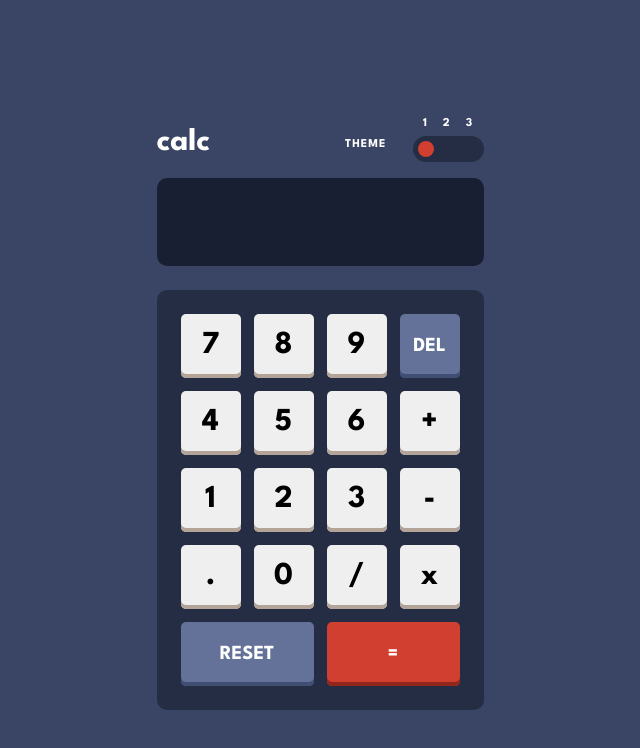
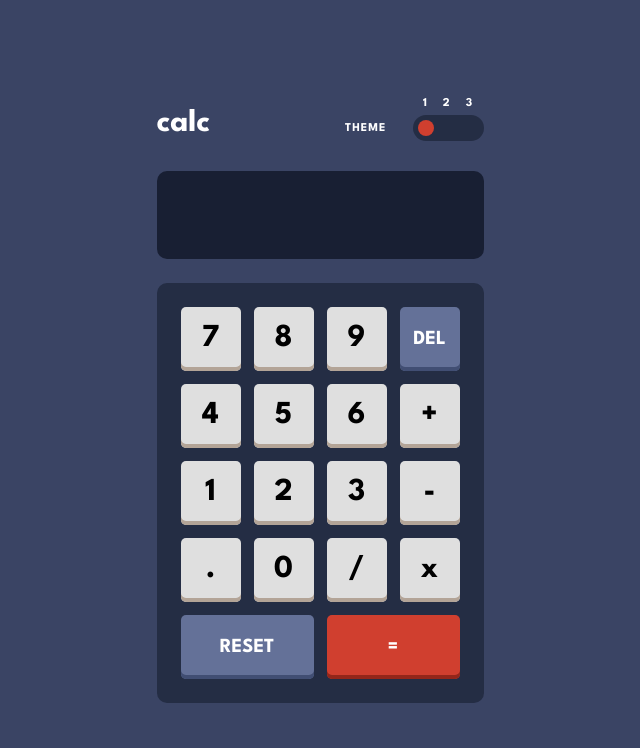
Before and after one commit to nanooka/calculator, a plain HTML site: page index.html in a window 1280 px wide. Shown: the whole page, without its empty margins (320-960 px from the left). Drawn offline with Linux system fonts and the light colour scheme.

Commit message:
reset css

```diff
--- a/index.html
+++ b/index.html
@@ -4,13 +4,14 @@
     <meta charset="UTF-8" />
     <meta name="viewport" content="width=device-width, initial-scale=1.0" />
     <title>Calculator app</title>
+    <link rel="stylesheet" href="reset.css" />
     <link rel="stylesheet" href="styles.css" />
   </head>
   <body>
     <header>
       <h1>calc</h1>
       <div class="mode">
-        <p>theme</p>
+        <p class="theme-txt">theme</p>
         <div class="theme">
           <div class="theme-number">
             <p>1</p>
--- /dev/null
+++ b/reset.css
@@ -0,0 +1,124 @@
+html,
+body,
+div,
+span,
+applet,
+object,
+iframe,
+h1,
+h2,
+h3,
+h4,
+h5,
+h6,
+p,
+blockquote,
+pre,
+a,
+abbr,
+acronym,
+address,
+big,
+cite,
+code,
+del,
+dfn,
+em,
+img,
+ins,
+kbd,
+q,
+s,
+samp,
+small,
+strike,
+strong,
+sub,
+sup,
+tt,
+var,
+b,
+u,
+i,
+center,
+dl,
+dt,
+dd,
+ol,
+ul,
+li,
+fieldset,
+form,
+label,
+legend,
+table,
+caption,
+tbody,
+tfoot,
+thead,
+tr,
+th,
+td,
+article,
+aside,
+canvas,
+details,
+embed,
+figure,
+figcaption,
+footer,
+header,
+hgroup,
+menu,
+nav,
+output,
+ruby,
+section,
+summary,
+time,
+mark,
+audio,
+video {
+  margin: 0;
+  padding: 0;
+  border: 0;
+  font-size: 100%;
+  font: inherit;
+  vertical-align: baseline;
+}
+/* HTML5 display-role reset for older browsers */
+article,
+aside,
+details,
+figcaption,
+figure,
+footer,
+header,
+hgroup,
+menu,
+nav,
+section {
+  display: block;
+}
+body {
+  line-height: 1;
+}
+ol,
+ul {
+  list-style: none;
+}
+blockquote,
+q {
+  quotes: none;
+}
+blockquote:before,
+blockquote:after,
+q:before,
+q:after {
+  content: "";
+  content: none;
+}
+table {
+  border-collapse: collapse;
+  border-spacing: 0;
+}
--- a/styles.css
+++ b/styles.css
@@ -16,13 +16,20 @@ body {
 header {
   display: flex;
   justify-content: space-between;
-  align-items: start;
+  align-items: center;
   width: 327px;
+}
+h1 {
+  font-size: 32px;
+  margin-bottom: -10px;
 }
 .mode {
   display: flex;
   align-items: flex-end;
   gap: 26px;
+}
+.theme-txt {
+  margin-bottom: 6px;
 }
 .theme {
   display: flex;
@@ -32,6 +39,7 @@ header {
 .theme-number {
   display: flex;
   gap: 15px;
+  margin-bottom: 10px;
 }
 
 .toggle {
@@ -88,6 +96,7 @@ p {
   padding-right: 24px;
   text-align: end;
   font-size: 40px;
+  margin-top: 30px;
 }
 .container {
   border-radius: 10px;
@@ -105,6 +114,8 @@ button {
   box-shadow: inset 0px -4px 0px #b3a497;
   font-family: "League Spartan";
   font-size: 32px;
+  background-color: rgb(223, 223, 223);
+  color: black;
 }
 button:hover {
   background-color: white;
```
